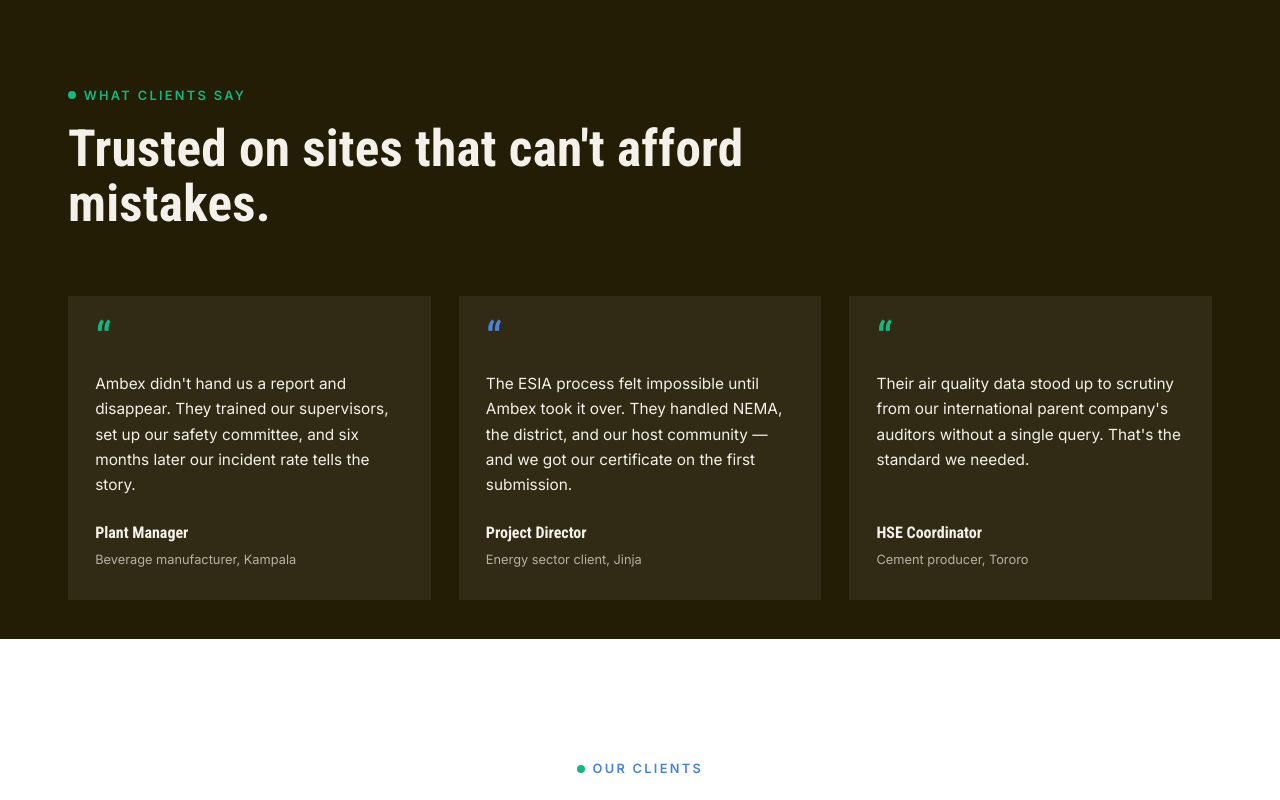
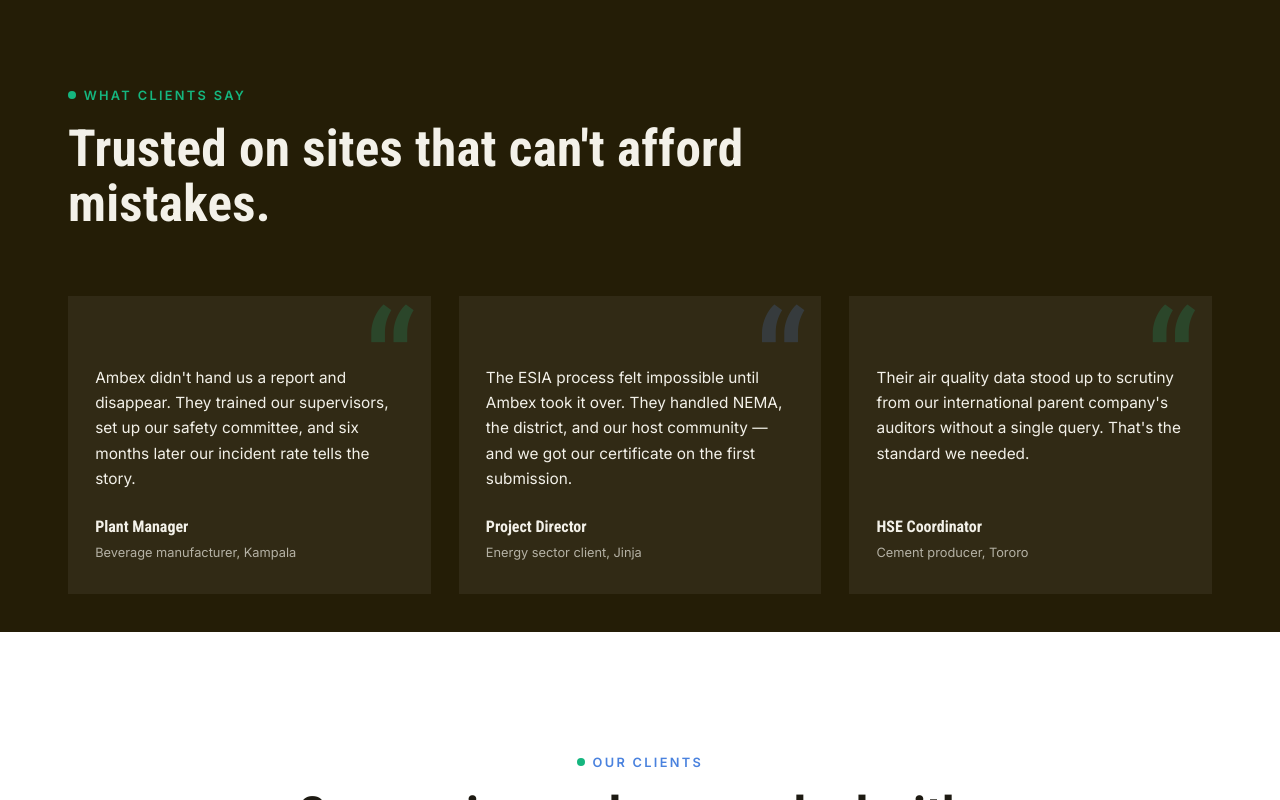
Before and after one commit to alemiherbert/ambex-consults, a website: page index.html in a window 1280 px wide. Shown: the part 4426-5226 px from the top of the page. Drawn offline with Linux system fonts and the light colour scheme.

Commit message:
Style testimonial quote marks

```diff
--- a/css/style.css
+++ b/css/style.css
@@ -822,15 +822,22 @@ html[data-theme="dark"] .stats-bar { background: #0B6B4B; }
   padding: 1.9rem 1.7rem;
   display: flex;
   flex-direction: column;
+  position: relative;
+  overflow: hidden;
 }
 .testimonial-quote-mark {
+  position: absolute;
+  top: 0.75rem;
+  right: 0.9rem;
   font-family: var(--font-display);
-  font-size: 3rem;
-  line-height: 0.6;
+  font-size: 10rem;
+  line-height: 0.8;
   color: var(--green);
+  opacity: 0.2;
+  pointer-events: none;
 }
 .testimonial-card:nth-child(2) .testimonial-quote-mark { color: var(--blue); }
-.testimonial-text { margin-top: 1rem; font-size: 0.96rem; color: var(--dark-text); flex: 1; }
+.testimonial-text { margin-top: 2.4rem; font-size: 0.96rem; color: var(--dark-text); flex: 1; }
 .testimonial-author { margin-top: 1.4rem; }
 .testimonial-name { font-family: var(--font-heading); font-weight: 700; font-size: 1rem; }
 .testimonial-role { margin-top: 0.15rem; font-size: 0.8rem; color: var(--dark-text-soft); }
```
